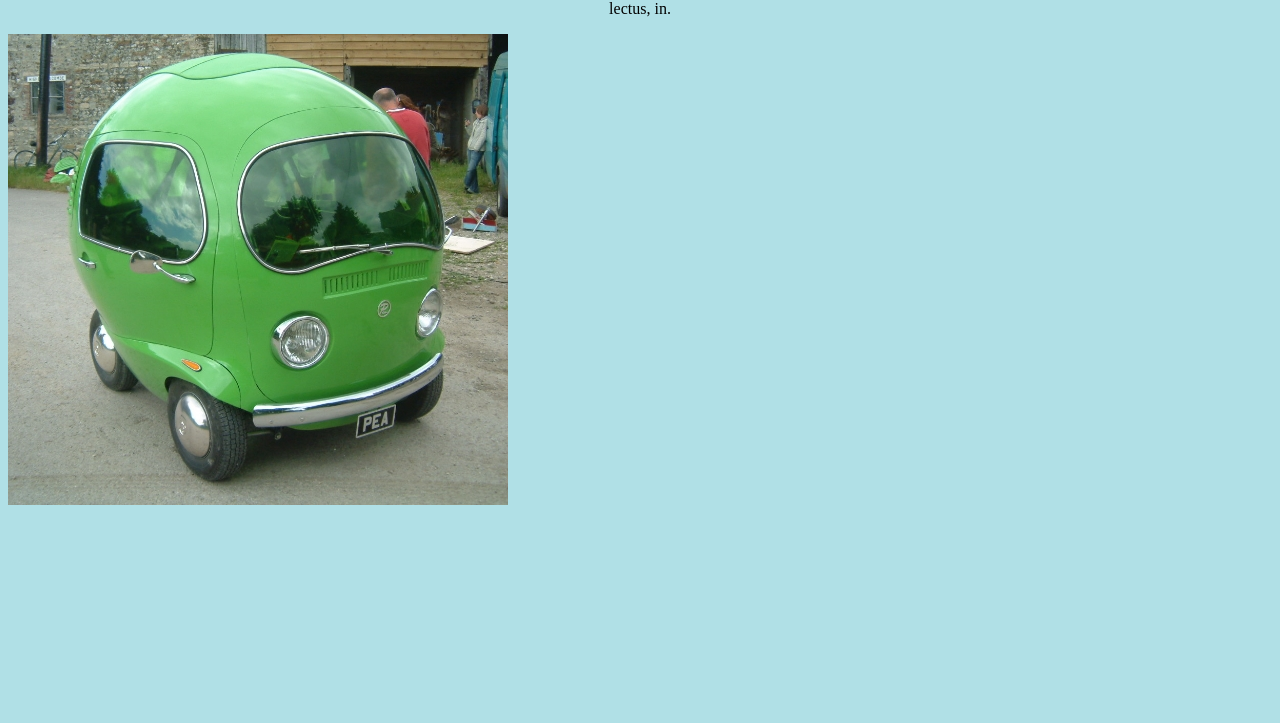
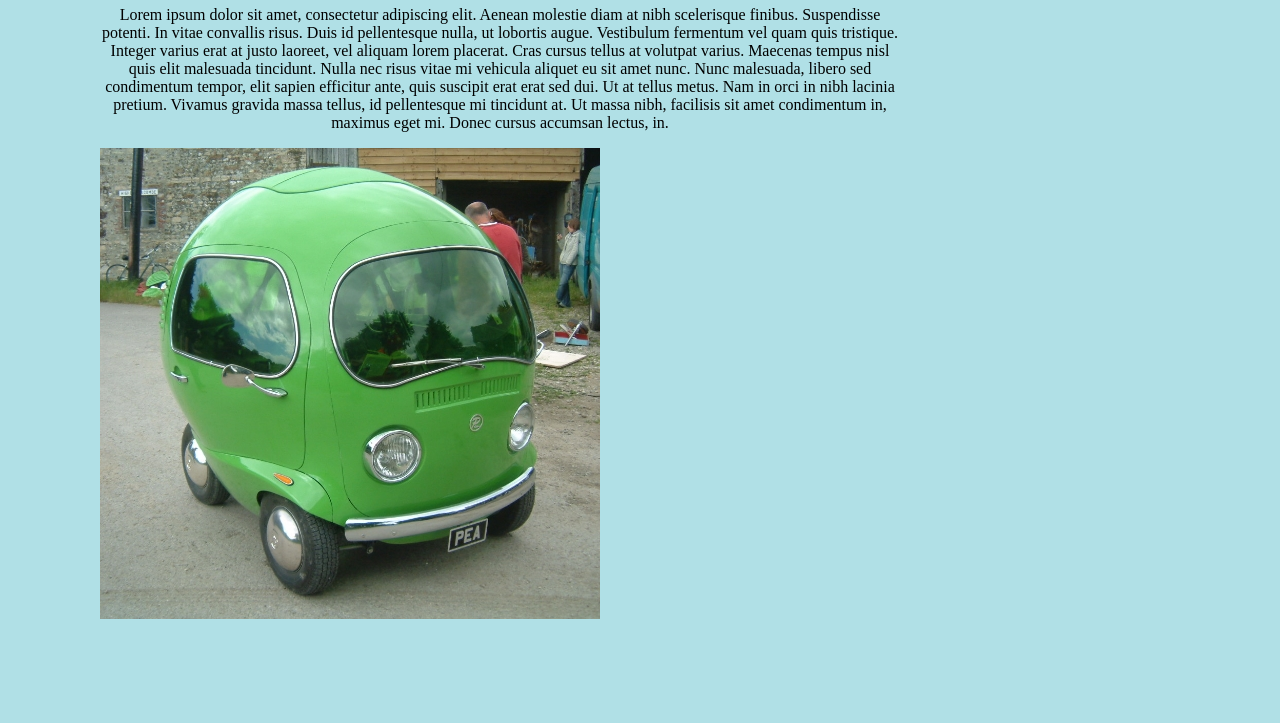
Before and after one commit to pauljurgens11/html-practice, a plain HTML site: page index.html in a window 1280 px wide. Shown: the part 152-875 px from the top of the page. Before the commit the page ends 800 px from the top, so only its background shows below. Drawn offline with Linux system fonts and the light colour scheme.

Commit message:
Update index.html

```diff
--- a/index.html
+++ b/index.html
@@ -2,12 +2,13 @@
 <html lang="en">
 <head>
   <style>
-    h1 {text-align: center;}
-    p {text-align: center;}
+    h1 {text-align: center; }
+    p {text-align: center; width: 800px;}
     div {text-align: center;}
+    body {margin: 100px;}
 </style>
 </head>
-<body style="background-color:powderblue;" margin: 100>
+<body style="background-color:powderblue;">
 
 <h1>223038IAIB</h1>
 <p>Lorem ipsum dolor sit amet, consectetur adipiscing elit. Aenean molestie diam at nibh scelerisque finibus. Suspendisse potenti. In vitae convallis risus. Duis id pellentesque nulla, ut lobortis augue. Vestibulum fermentum vel quam quis tristique. Integer varius erat at justo laoreet, vel aliquam lorem placerat. Cras cursus tellus at volutpat varius. Maecenas tempus nisl quis elit malesuada tincidunt. Nulla nec risus vitae mi vehicula aliquet eu sit amet nunc. Nunc malesuada, libero sed condimentum tempor, elit sapien efficitur ante, quis suscipit erat erat sed dui. Ut at tellus metus. Nam in orci in nibh lacinia pretium. Vivamus gravida massa tellus, id pellentesque mi tincidunt at. Ut massa nibh, facilisis sit amet condimentum in, maximus eget mi. Donec cursus accumsan lectus, in.</p>
```
